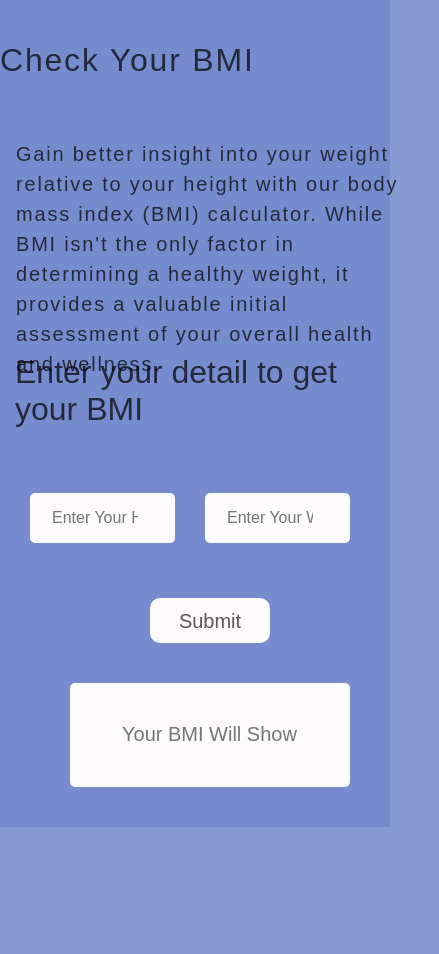
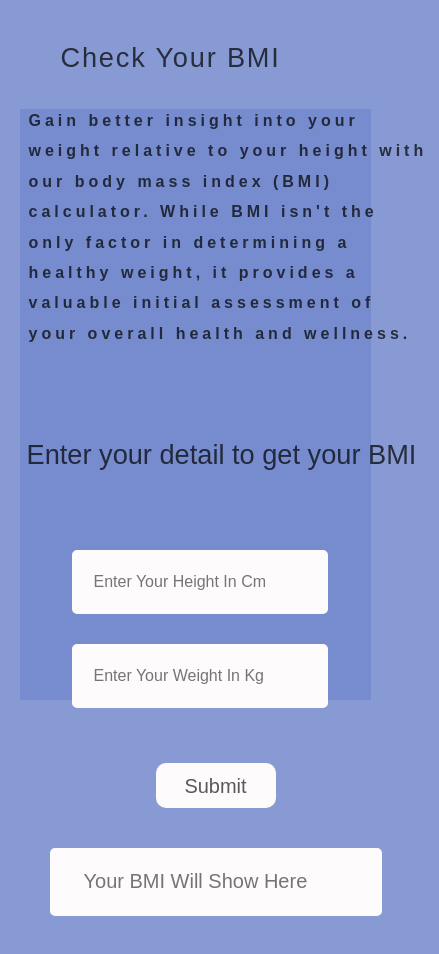
Before and after one commit to MoMoktan/BMI-Calculator.github.io, a plain HTML site: page index.html in a window 390 px wide. Shown: the whole page, 439 px wide, since content can reach past the window. Before the commit the page ends 844 px from the top, so only its background shows below. Drawn offline with Linux system fonts and the light colour scheme; a web font is replaced by a local one.

Commit message:
Update style.css
Edited some CSS styles

```diff
--- a/style.css
+++ b/style.css
@@ -23,10 +23,12 @@ body{
     height: 70vh;
     width: 90%;
     background-color: rgba(116, 139, 206, 0.864);
+    display: flex;
     justify-content: center;
     align-items: center;
     flex-direction: row;
     margin-top: 50px;
+
 }
 
 #left-side{
@@ -151,10 +153,11 @@ body{
     text-transform: capitalize;
 }
 
+
+
 @media screen and (max-width: 768px) {
     #container{
-        height: 100vh;
-        width: 100%;
+
         background-color: rgba(116, 139, 206, 0.864);
         display: flex;
         justify-content: center;
@@ -162,21 +165,61 @@ body{
         flex-direction: column;
     }
 
-    #left-side, #right-side{
+    #left-side{
         width: 100%;
+        margin-top:60px ;
+        margin-left: 50px;
     }
 
+    #right-side{
+       margin-top: 4.5rem;
+       width: 100%;
+       margin-right: 3.125rem;
+    }
+    #right-side h1{
+        /* margin-top: 4.5rem; */
+        width: 100%;
+        margin-left: 2.125rem;
+        font-size: 1.7rem;
+        margin-top: 12rem;
+     }
+    .input{
+
+        display: flex;
+        align-items: center;
+        justify-content: center;
+        flex-direction: column;
+        margin-right: 2rem;
+       margin-top: 4rem;
+    }
     #height, #weight{
         width: 80%;
-        max-width: 300px;
+        max-width: 18.75rem;
+        height: 4rem;
+        width: 16rem;
     }
 
     #dashboard{
         width: 80%;
-        max-width: 380px;
+        max-width:20.75rem;
+        padding: 2rem;
+        width: 21rem;
     }
 
     #left-inside p{
-        margin-left: 1rem;
+        letter-spacing: 0.25rem;
+        margin-left: -1rem;
+        font-size: 1rem;
+        line-height: 1.9em;
+        margin-bottom: 3rem;
+        font-weight: bold;
     }
+        #left-inside h1{
+            margin-left: 1rem;
+            font-size: 1.7rem;
+            margin-bottom: 2rem;
+            margin-top: 4rem;
+
+        }
+
 }
```
